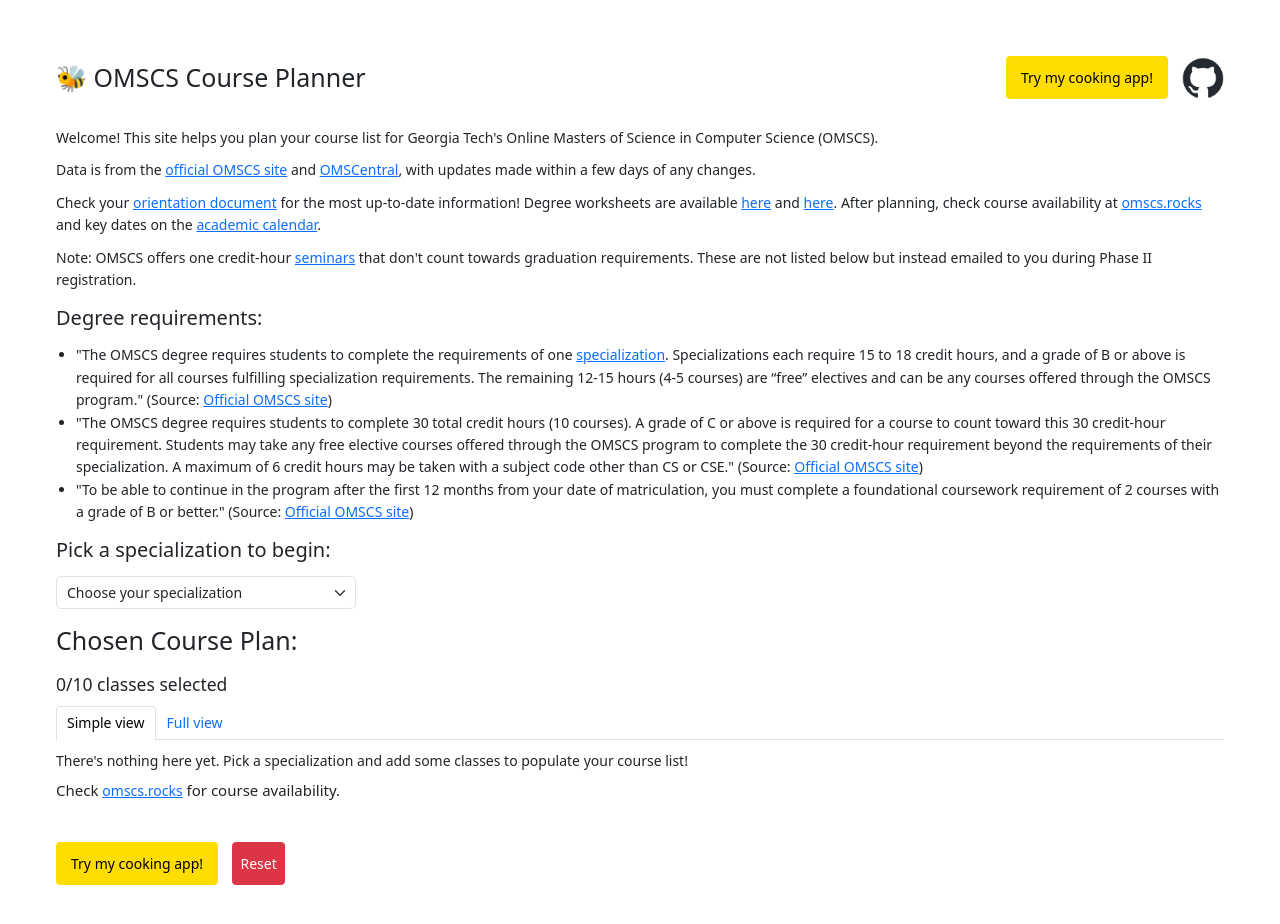
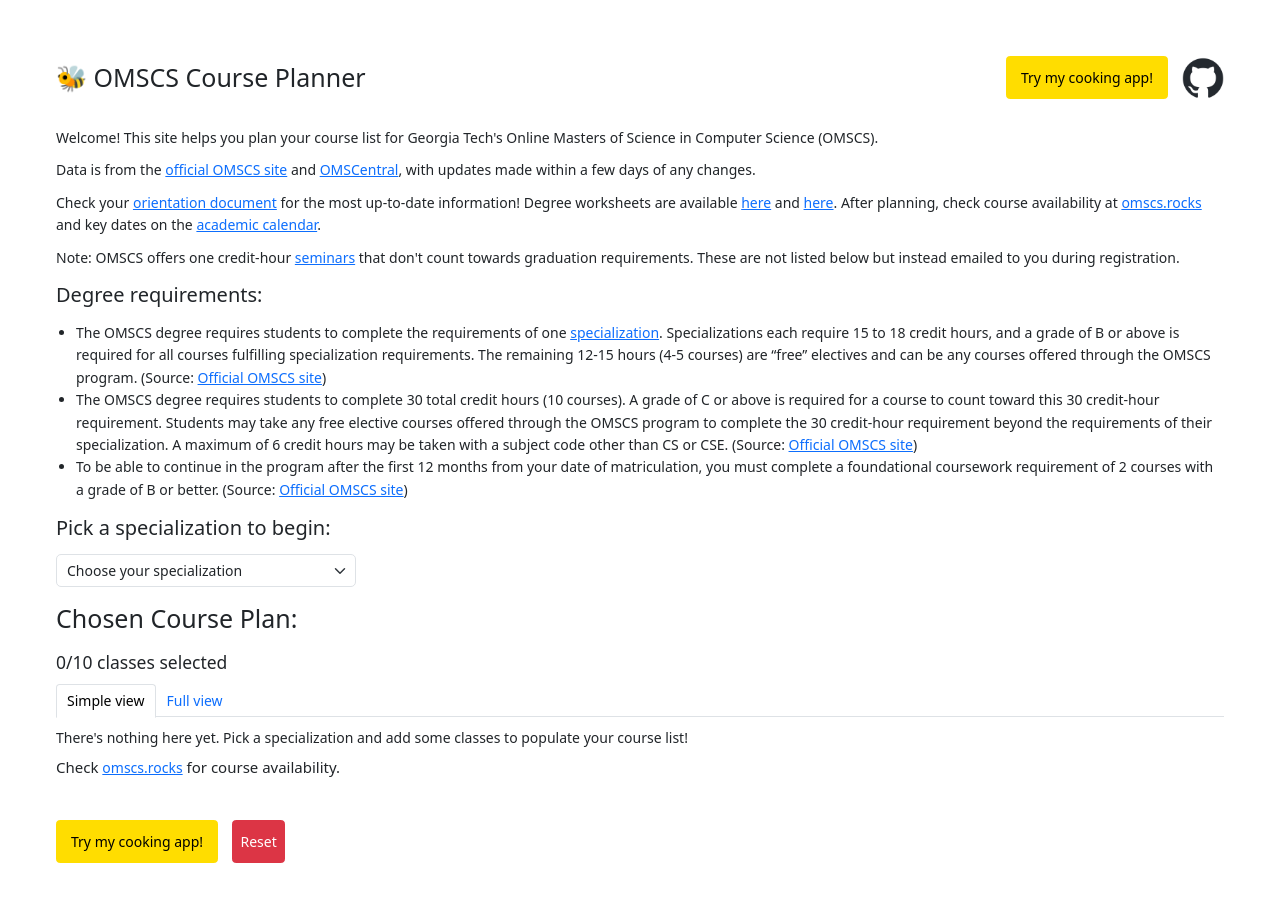
Before and after one commit to logic-tonic/omscs-course-planner, a React (Create React App) app: page / in a window 1280 px wide. Shown: the top 924 px of the page. Built offline with nearby package versions, Linux system fonts and the light colour scheme.

Commit message:
Update reviews

```diff
--- a/src/App.js
+++ b/src/App.js
@@ -17,13 +17,13 @@
          After planning, check course availability at <a href="https://docs.google.com/spreadsheets/d/e/2PACX-1vRyHrRhH2V52bsYFEtm-8oJDaFOlyGYz6AKXm8WwsthN3fNP3KGkEx7O7D9ZHV3j2iKnzU2XHqoh4pQ/pubhtml" target="_blank" rel="noreferrer">omscs.rocks</a> and key dates on the <a href="https://registrar.gatech.edu/calendar/" target="_blank" rel="noreferrer">academic calendar</a>.
          </p>
 
-          <p>Note: OMSCS offers one credit-hour <a href="https://omscs.gatech.edu/cs-8001-seminars" target="_blank" rel="noreferrer">seminars</a> that don't count towards graduation requirements. These are not listed below but instead emailed to you during Phase II registration.</p>
+          <p>Note: OMSCS offers one credit-hour <a href="https://omscs.gatech.edu/cs-8001-seminars" target="_blank" rel="noreferrer">seminars</a> that don't count towards graduation requirements. These are not listed below but instead emailed to you during registration.</p>
 
           <h2>Degree requirements:</h2>
           <ul>
-            <li>"The OMSCS degree requires students to complete the requirements of one <a href="https://omscs.gatech.edu/specializations" target="_blank" rel="noreferrer">specialization</a>. Specializations each require 15 to 18 credit hours, and a grade of B or above is required for all courses fulfilling specialization requirements. The remaining 12-15 hours (4-5 courses) are “free” electives and can be any courses offered through the OMSCS program." (Source: <a href="https://omscs.gatech.edu/degree-requirements" target="_blank" rel="noreferrer">Official OMSCS site</a>)</li>
-            <li>"The OMSCS degree requires students to complete 30 total credit hours (10 courses). A grade of C or above is required for a course to count toward this 30 credit-hour requirement. Students may take any free elective courses offered through the OMSCS program to complete the 30 credit-hour requirement beyond the requirements of their specialization. A maximum of 6 credit hours may be taken with a subject code other than CS or CSE." (Source: <a href="https://omscs.gatech.edu/degree-requirements" target="_blank" rel="noreferrer">Official OMSCS site</a>)</li>
-            <li>"To be able to continue in the program after the first 12 months from your date of matriculation, you must complete a foundational coursework requirement of 2 courses with a grade of B or better."
+            <li>The OMSCS degree requires students to complete the requirements of one <a href="https://omscs.gatech.edu/specializations" target="_blank" rel="noreferrer">specialization</a>. Specializations each require 15 to 18 credit hours, and a grade of B or above is required for all courses fulfilling specialization requirements. The remaining 12-15 hours (4-5 courses) are “free” electives and can be any courses offered through the OMSCS program. (Source: <a href="https://omscs.gatech.edu/degree-requirements" target="_blank" rel="noreferrer">Official OMSCS site</a>)</li>
+            <li>The OMSCS degree requires students to complete 30 total credit hours (10 courses). A grade of C or above is required for a course to count toward this 30 credit-hour requirement. Students may take any free elective courses offered through the OMSCS program to complete the 30 credit-hour requirement beyond the requirements of their specialization. A maximum of 6 credit hours may be taken with a subject code other than CS or CSE. (Source: <a href="https://omscs.gatech.edu/degree-requirements" target="_blank" rel="noreferrer">Official OMSCS site</a>)</li>
+            <li>To be able to continue in the program after the first 12 months from your date of matriculation, you must complete a foundational coursework requirement of 2 courses with a grade of B or better.
               (Source: <a href="https://omscs.gatech.edu/admission-criteria" target="_blank" rel="noreferrer">Official OMSCS site</a>)</li>
           </ul>
         </div>
```
Also changed, not shown: src/data.json.
